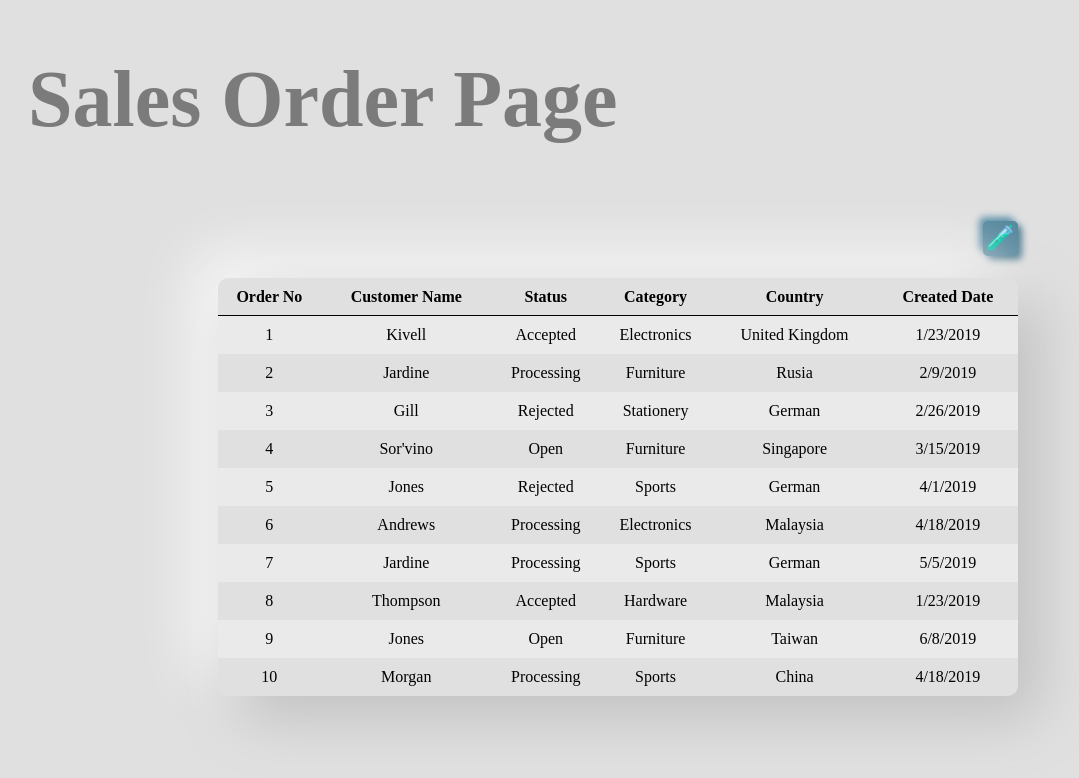
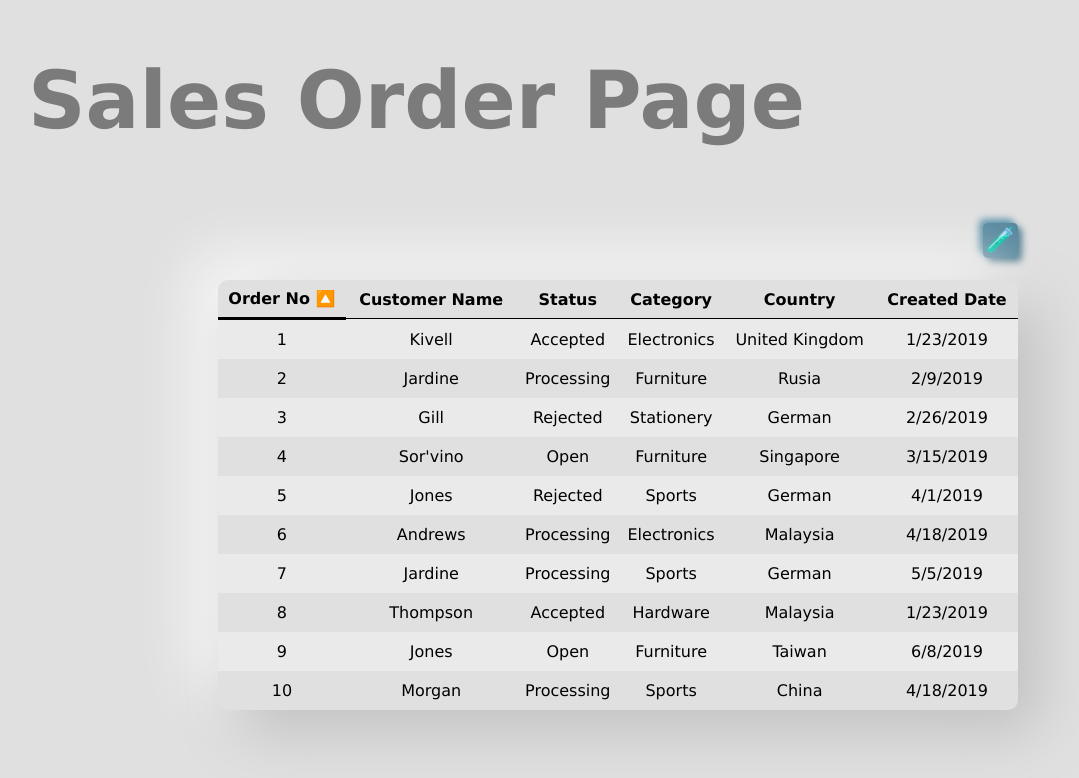
Before and after one commit to Iskz17/ideagen-test, a React app: page / in a window 1280 px wide. Shown: the top 778 px of the page, without its empty margins (22-1101 px from the left). Built offline with nearby package versions, Linux system fonts and the light colour scheme.

Commit message:
additional style and default font

```diff
--- a/public/index.html
+++ b/public/index.html
@@ -16,6 +16,7 @@
         padding: 0;
         height: 0;
         box-sizing: border-box;
+        font-family: Verdana, sans-serif;
       "
     ></div>
     <script src="main.js"></script>
--- a/src/App.css
+++ b/src/App.css
@@ -50,3 +50,9 @@ select {
 select:focus {
   border: 2px solid blue;
 }
+button {
+  transition: 0.25s ease;
+}
+button:active {
+  transform: scale(0.95);
+}
--- a/src/App.js
+++ b/src/App.js
@@ -27,7 +27,7 @@ const App = () => {
     CreatedDate: { checked: false, value: { From: "", To: "" } },
     CustomerName: { checked: false, value: [] },
   });
-  const [sortData, setSortData] = useState({ key: "", increase: true });
+  const [sortData, setSortData] = useState({ key: "OrderNo", increase: true });
 
   const SalesOrderList = [
     {
@@ -300,7 +300,6 @@ const App = () => {
             minHeight: 0,
             margin: 0,
             padding: 0,
-            //backgroundColor: "blue",
           }}
         >
           <h1
@@ -323,13 +322,6 @@ const App = () => {
                 alignItems: "center",
               }}
             >
-              {/* <Button
-                label={`🧪`}
-                onClick={(e) => {
-                  //  console.log("this is button");
-                  setModalState(true);
-                }}
-              /> */}
               <div
                 onClick={(e) => {
                   setModalState(true);
```
